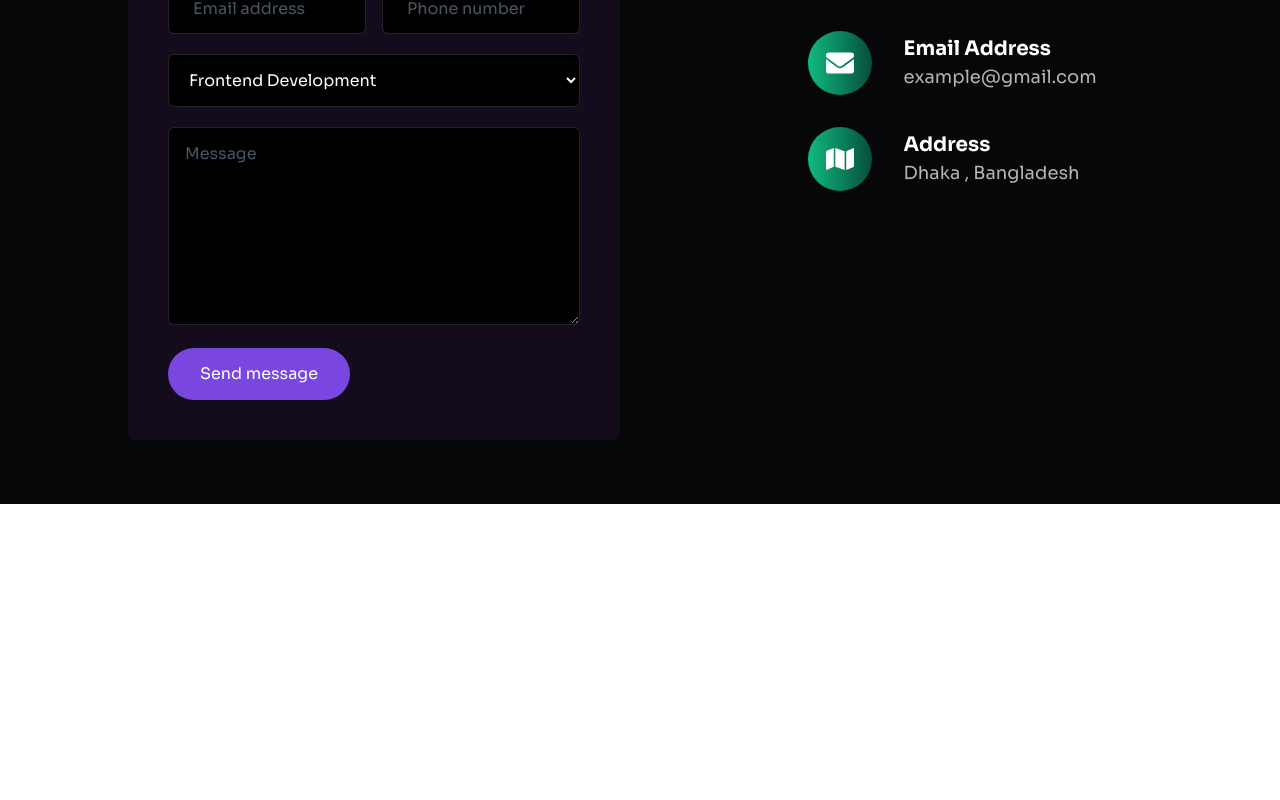
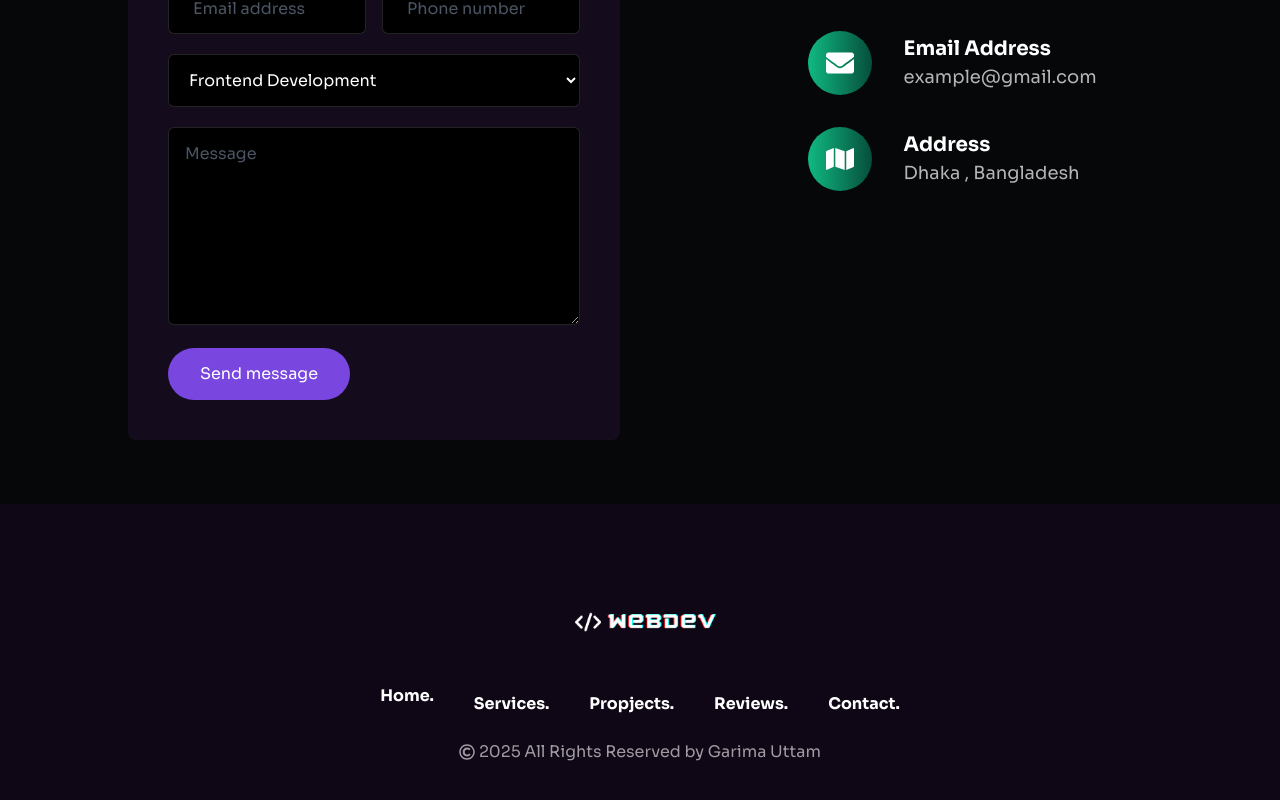
Before and after one commit to GarimaUttam/my_Portfolio, a Next.js app: page / in a window 1280 px wide. Shown: the part 7308-8108 px from the top of the page. Before the commit the page ends 7812 px from the top, so only its background shows below. Built offline with nearby package versions, Linux system fonts and the light colour scheme.

Commit message:
Footer Section Done

```diff
--- a/app/layout.tsx
+++ b/app/layout.tsx
@@ -2,6 +2,7 @@
 import { Sora } from "next/font/google";
 import "./globals.css";
 import ResponsiveNav from "@/components/Home/Navbar/ResponsiveNav";
+import Footer from "@/components/Home/Footer/Footer";
 
 const font = Sora({
   weight: ['100', '200', '300', '400', '500', '600', '700', '800'],
@@ -24,6 +25,7 @@
         className={font.className}>
         <ResponsiveNav />
         {children}
+        <Footer/>
       </body>
     </html>
   );
--- /dev/null
+++ b/components/Home/Footer/Footer.tsx
@@ -0,0 +1,31 @@
+import Image from "next/image";
+import React from "react";
+import { FaCopyright, FaRegCopyright } from "react-icons/fa";
+
+const Footer = () => {
+  return (
+    <div className="pt-16 pb-16 bg-[#0f0715]">
+      <div>
+        <Image
+          src="/images/logo.png"
+          alt="logo"
+          width={180}
+          height={180}
+          className="mx-auto"
+        />
+      </div>
+      <div className="flex items-center flex-wrap justify-center space-x-10 space-y-4 text-white font-bold">
+        <div>Home.</div>
+        <div>Services.</div>
+        <div>Propjects.</div>
+        <div>Reviews.</div>
+        <div>Contact.</div>
+      </div>
+      <p className="flex items-center flex-wrap justify-center text-white text-opacity-60 mt-6 text-center gap-1">
+        <FaRegCopyright /> 2025 All Rights Reserved by Garima Uttam
+      </p>
+    </div>
+  );
+};
+
+export default Footer;
```
